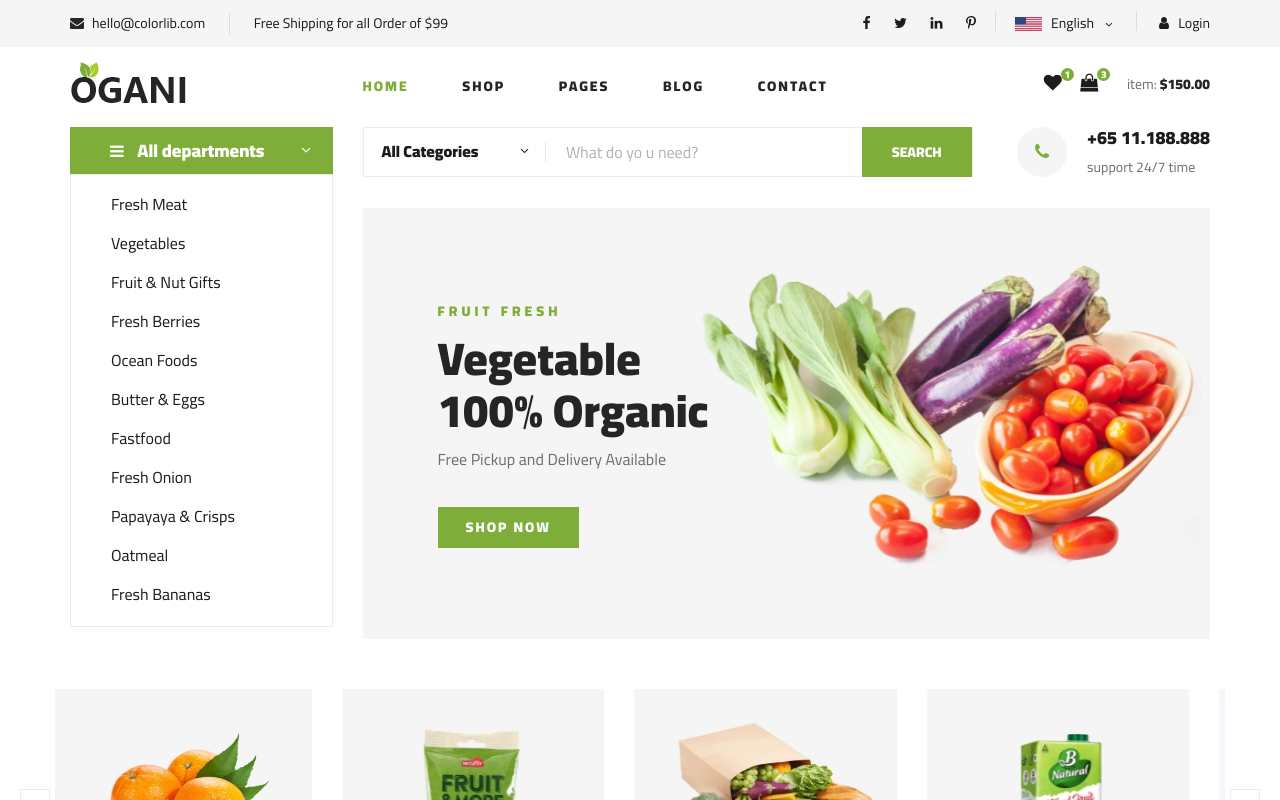
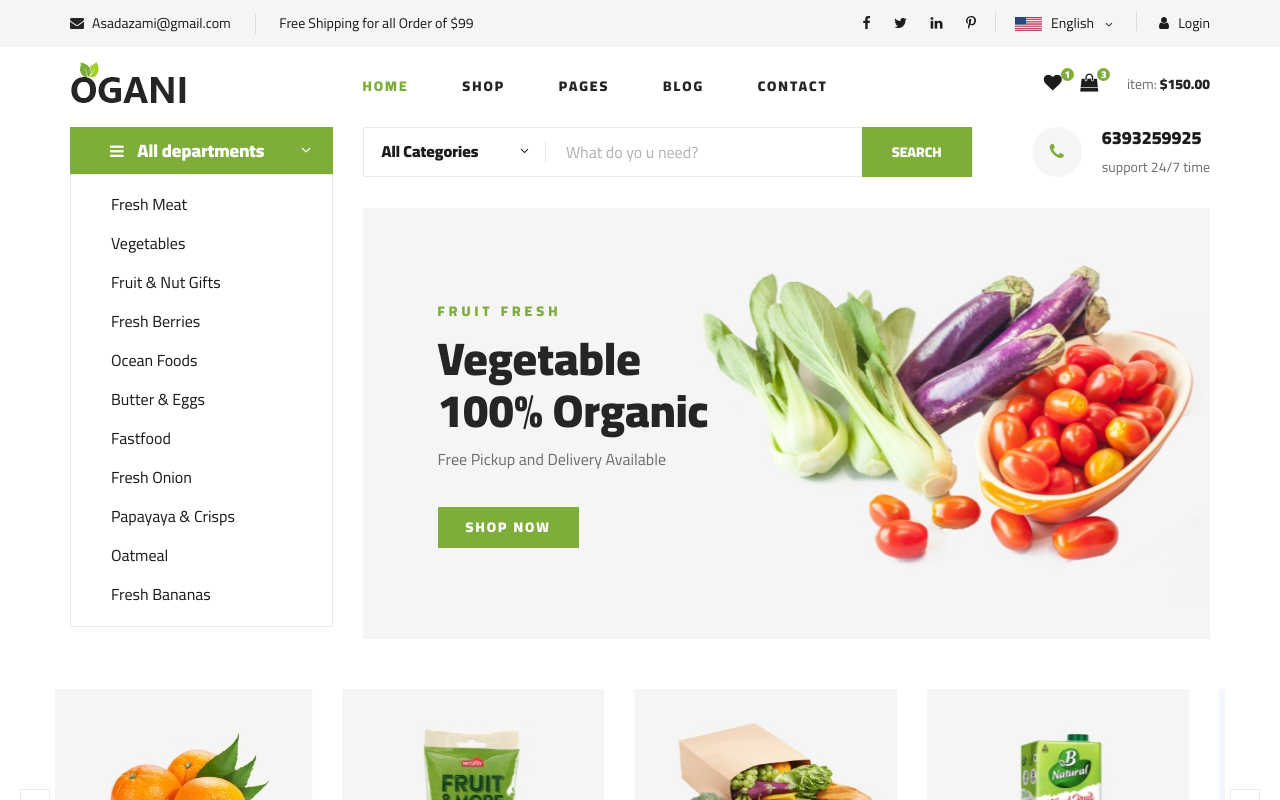
Before and after one commit to rahulyadav111/AzamiJansevakendra, a plain HTML site: page index.html in a window 1280 px wide. Shown: the top 800 px of the page. Drawn offline with Linux system fonts and the light colour scheme.

Commit message:
contact number changed

```diff
--- a/index.html
+++ b/index.html
@@ -7,7 +7,7 @@
     <meta name="keywords" content="Ogani, unica, creative, html">
     <meta name="viewport" content="width=device-width, initial-scale=1.0">
     <meta http-equiv="X-UA-Compatible" content="ie=edge">
-    <title>Ogani | Template</title>
+    <title>आज़ादी जनसेवा केंद्र</title>
 
     <!-- Google Font -->
     <link href="https://fonts.googleapis.com/css2?family=Cairo:wght@200;300;400;600;900&display=swap" rel="stylesheet">
@@ -96,7 +96,7 @@
                     <div class="col-lg-6 col-md-6">
                         <div class="header__top__left">
                             <ul>
-                                <li><i class="fa fa-envelope"></i> hello@colorlib.com</li>
+                                <li><i class="fa fa-envelope"></i> Asadazami@gmail.com</li>
                                 <li>Free Shipping for all Order of $99</li>
                             </ul>
                         </div>
@@ -210,7 +210,7 @@
                                 <i class="fa fa-phone"></i>
                             </div>
                             <div class="hero__search__phone__text">
-                                <h5>+65 11.188.888</h5>
+                                <h5>6393259925</h5>
                                 <span>support 24/7 time</span>
                             </div>
                         </div>
```
